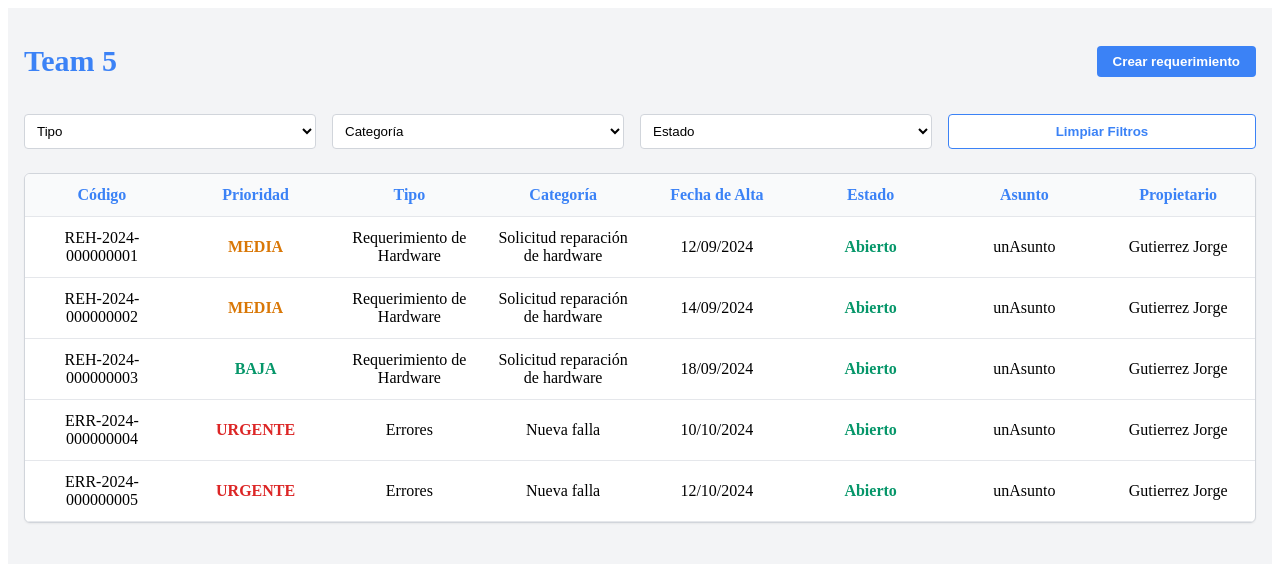
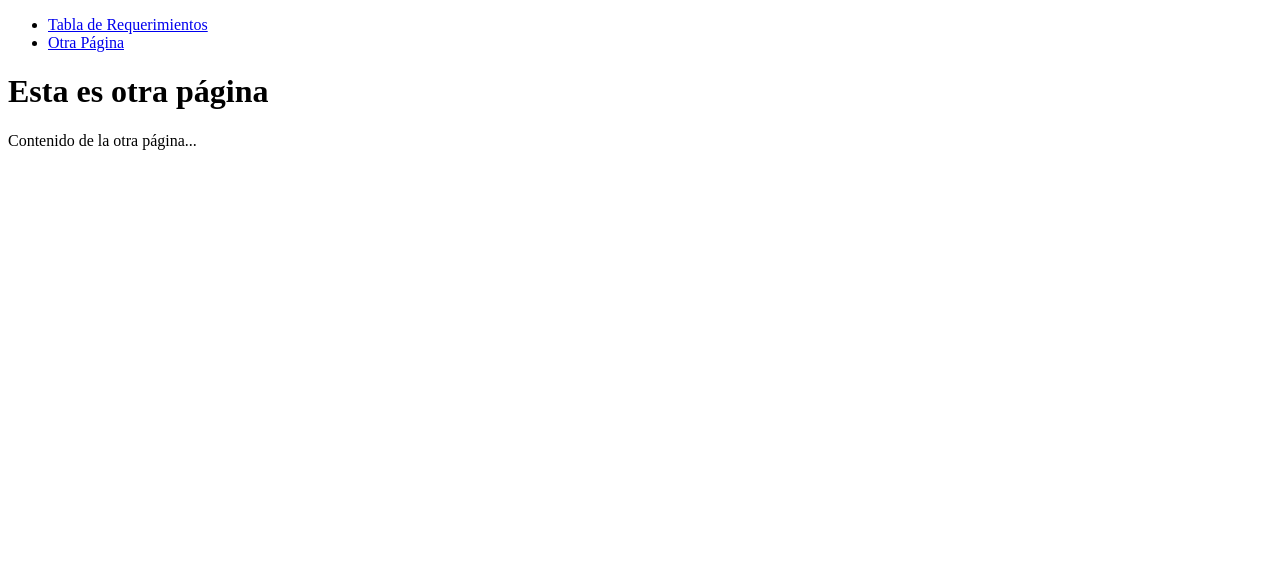
Before and after one commit to cambaccarini/FrontDise-o, a React (Create React App) app: page /otra-pagina in a window 1280 px wide. Shown: the top 564 px of the page. Built offline with nearby package versions, Linux system fonts and the light colour scheme.

Commit message:
navegacion falsa

```diff
--- a/src/App.tsx
+++ b/src/App.tsx
@@ -1,11 +1,27 @@
 import React from "react";
+import { Routes, Route, Link } from 'react-router-dom';
 import TablaRequerimientos from "./TablaRequerimientos";
+import OtraPagina from "./OtraPagina";
 
 function App() {
   return (
-    <div>
-      <TablaRequerimientos />
-    </div>
+      <div>
+        <nav>
+          <ul>
+            <li>
+            <Link to="/tabla-requerimientos">Tabla de Requerimientos</Link>
+            </li>
+            <li>
+            <Link to="/otra-pagina">Otra Página</Link>
+            </li>
+          </ul>
+        </nav>
+
+        <Routes>
+        <Route path="/tabla-requerimientos" element={<TablaRequerimientos />} />
+        <Route path="/otra-pagina" element={<OtraPagina />} />
+      </Routes>
+      </div>
   );
 }
 
--- /dev/null
+++ b/src/OtraPagina.tsx
@@ -0,0 +1,13 @@
+// OtraPagina.js
+import React from "react";
+
+function OtraPagina() {
+  return (
+    <div>
+      <h1>Esta es otra página</h1>
+      <p>Contenido de la otra página...</p>
+    </div>
+  );
+}
+
+export default OtraPagina;
--- a/src/index.tsx
+++ b/src/index.tsx
@@ -1,10 +1,13 @@
 import React from 'react';
 import ReactDOM from 'react-dom/client';
+import { BrowserRouter } from 'react-router-dom';
 import App from './App';
 export {};
 const root = ReactDOM.createRoot(document.getElementById('root') as HTMLElement);
 root.render(
   <React.StrictMode>
-    <App />
+    <BrowserRouter>
+      <App />
+    </BrowserRouter>
   </React.StrictMode>
 );
--- /dev/null
+++ b/src/react-app-env.d.ts
@@ -0,0 +1 @@
+/// <reference types="react-scripts" />
--- a/tsconfig.json
+++ b/tsconfig.json
@@ -4,7 +4,8 @@
     "lib": [
       "dom",
       "dom.iterable",
-      "esnext"
+      "esnext",
+      "es6"
     ],
     "allowJs": true,
     "skipLibCheck": true,
```
Also changed, not shown: package.json (+4 -3 lines), 1 other file (tests, documents, lock files or other folders).
